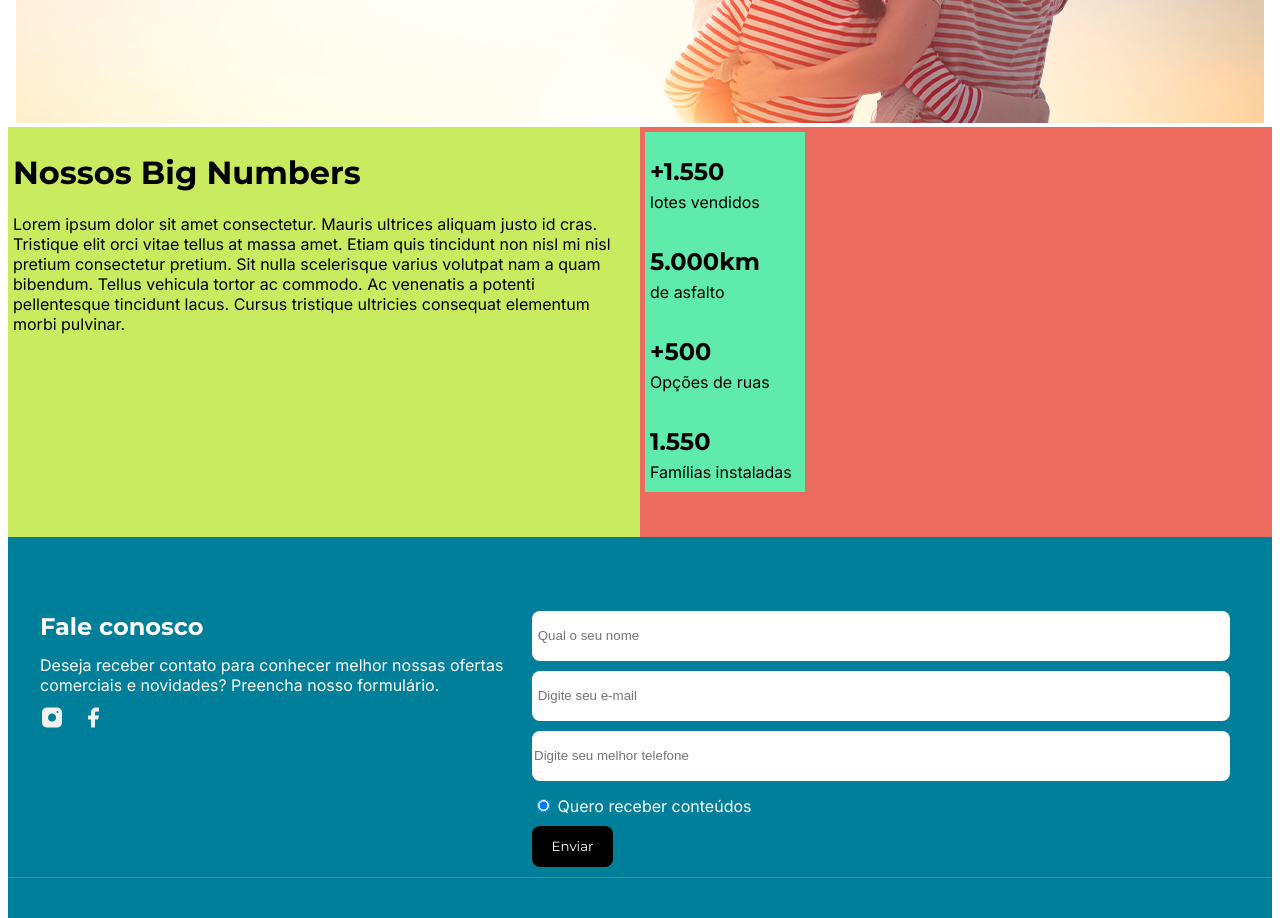
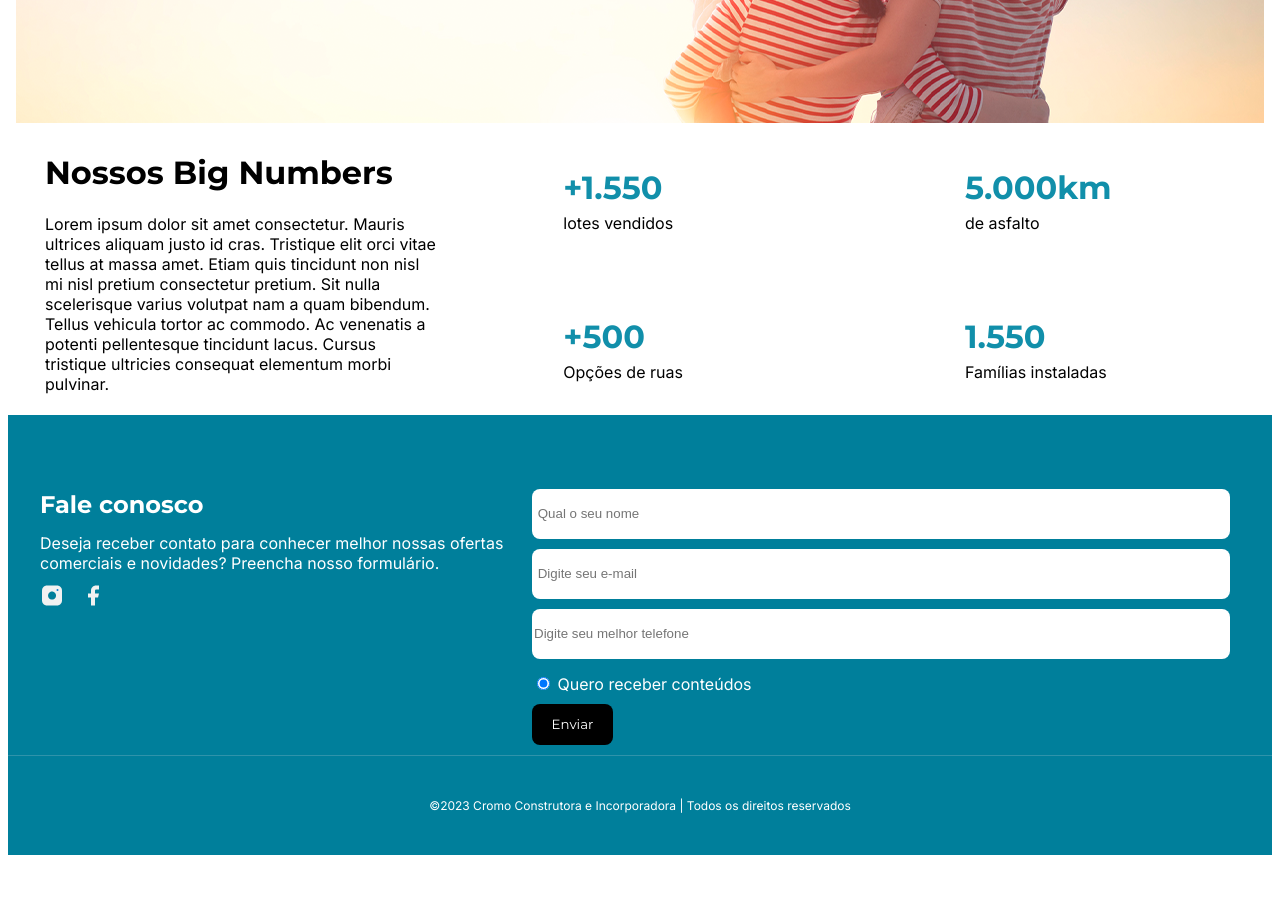
Before and after one commit to walttoncoelho/CROMO, a React (Create React App) app in the folder cromo/: page / in a window 1280 px wide. Shown: the part 1400-2318 px from the top of the page. After the commit the page ends 2263 px from the top, so only its background shows below. Built offline with nearby package versions, Linux system fonts and the light colour scheme.

Commit message:
Ajusta o Layout da seção números

```diff
--- a/cromo/src/index.css
+++ b/cromo/src/index.css
@@ -15,6 +15,10 @@ h1, h2, h3, h4, h5, h6, button {
   font-family: 'Montserrat', sans-serif;
 }
 
+p{
+  font-size: 16;
+}
+
 
 /* code {
   font-family: source-code-pro, Menlo, Monaco, Consolas, 'Courier New',
--- a/cromo/src/pages/Home/SectionNumeros/SectionNumeros.jsx
+++ b/cromo/src/pages/Home/SectionNumeros/SectionNumeros.jsx
@@ -15,28 +15,28 @@ export default function SectionNumeros() {
           ))}
         </BlocoDesc>
 
-        <BlocoNumbers>
+
           {data.map((item) => (
-            <div key={item.id}>
+            <BlocoNumbers key={item.id}>
               <StyleNumbers>
-              <h2>{item.lotes}</h2>
+              <h1>{item.lotes}</h1>
               <p>lotes vendidos</p>
               </StyleNumbers>
               <StyleNumbers>
-              <h2>{item.asfalto}</h2>
+              <h1>{item.asfalto}</h1>
               <p>de asfalto</p>
               </StyleNumbers>
               <StyleNumbers>
-              <h2>{item.rua}</h2>
+              <h1>{item.rua}</h1>
               <p>Opções de ruas</p>
               </StyleNumbers>
               <StyleNumbers>
-              <h2>{item.familias}</h2>
+              <h1>{item.familias}</h1>
               <p>Famílias instaladas</p>
               </StyleNumbers>
-            </div>
+            </BlocoNumbers>
           ))}
-        </BlocoNumbers>
+
       </ContainerNumeros>
     </>
   );
--- a/cromo/src/pages/Home/SectionNumeros/Style.jsx
+++ b/cromo/src/pages/Home/SectionNumeros/Style.jsx
@@ -4,15 +4,15 @@ export const ContainerNumeros = styled.div`
 display: flex;
 margin: auto;
 width:100%;
-max-width: 1440px;
+max-width: 1200px;
+
+
 ;
 `
 
 export const BlocoDesc = styled.div`
 display: flex;
 width: 50%;
-height: 400px;
-background-color: #c8eb5f;
 padding: 5px;
 
 ;
@@ -20,26 +20,27 @@ padding: 5px;
 
 export const BlocoNumbers = styled.div`
 display: flex;
+flex-wrap: wrap;
 
-margin: auto;
-width: 50%;
-height: 400px;
-background-color: #eb6b5f;
-padding: 5px;
 
+flex-direction: row;
+width: 100%;
+gap: 10px;
 ;
 `
 
 export const StyleNumbers = styled.div`
 display: flex;
 flex-direction: column;
-width: 150px;
-height: 80px;
-background-color: #5febac;
 padding: 5px;
+margin: auto;
+width: 300px;
+height: 100px;
+margin-right: -30px;
 
-h2{
+h1{
     margin-bottom: -10px;
+    color:#118FAA;
 }
 
 ;
```
